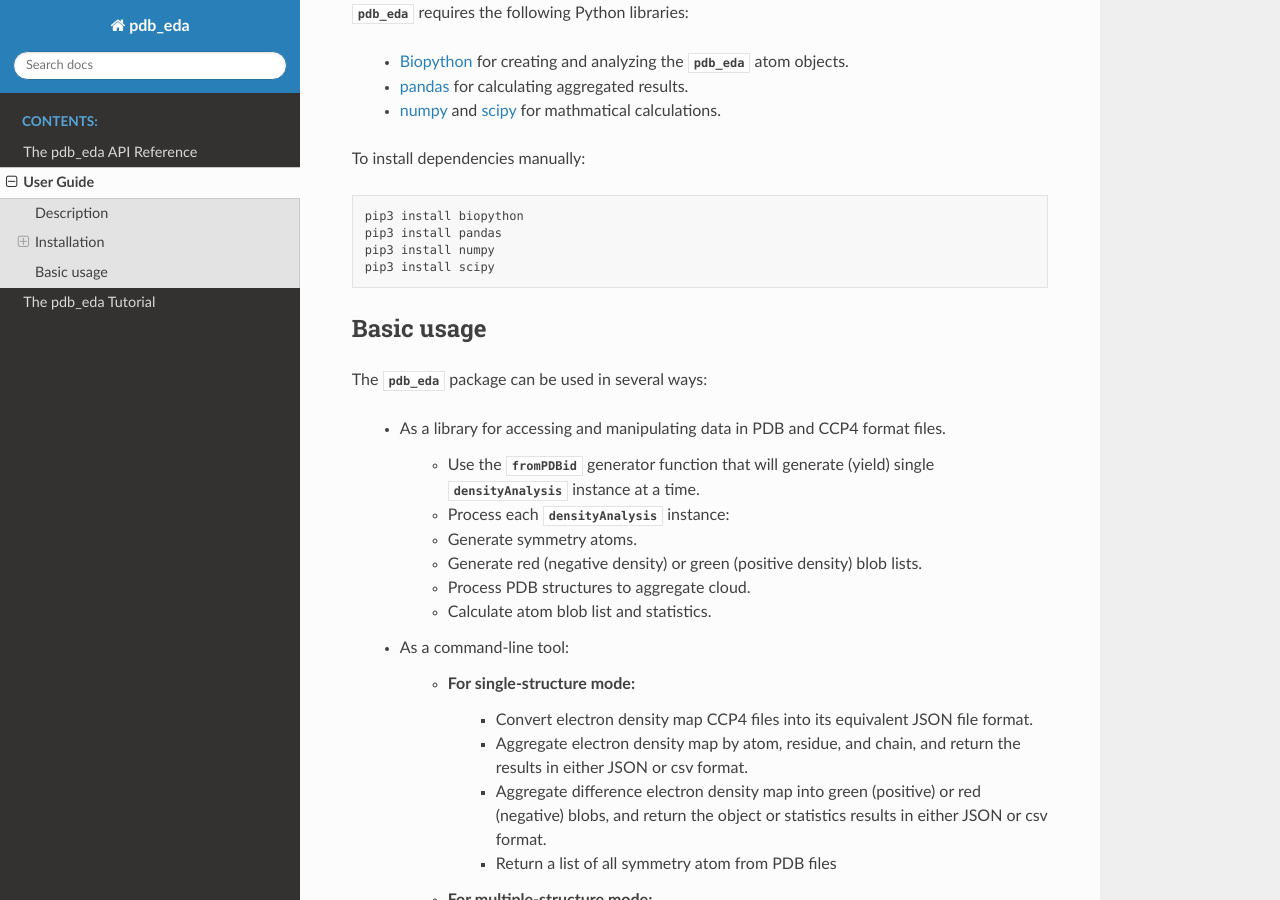
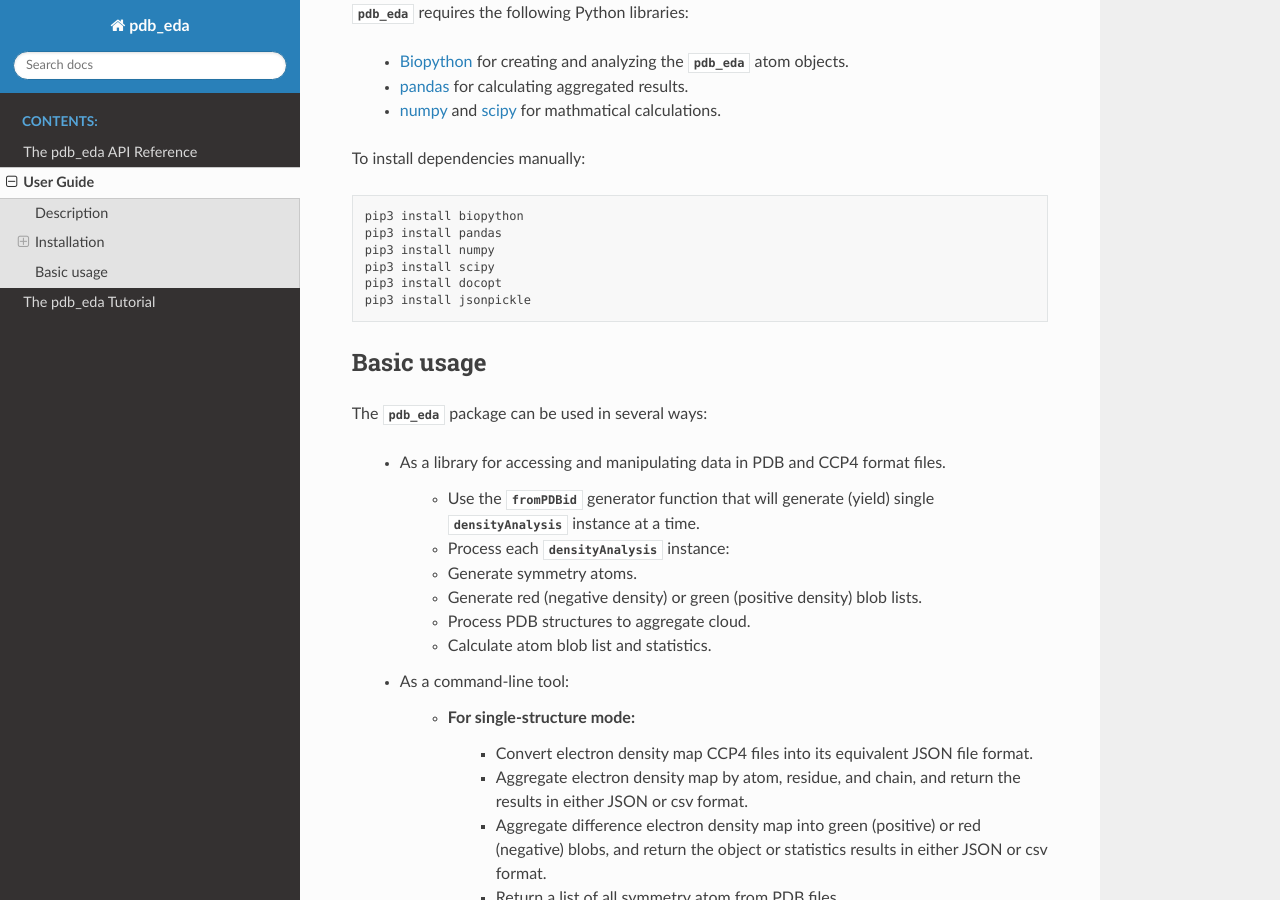
Before and after one commit to MoseleyBioinformaticsLab/pdb_eda, a Sphinx documentation site: the page built from doc/guide.rst, in a window 1280 px wide and 900 px high, scrolled down 940 px. Built offline with Sphinx 7.4.7 and the Read the Docs theme 2.0.0, drawn with Linux system fonts in a browser that asks for light colours.

```diff
--- a/README.rst
+++ b/README.rst
@@ -58,7 +58,8 @@ To install dependencies manually:
    pip3 install pandas
    pip3 install numpy
    pip3 install scipy
-
+   pip3 install docopt
+   pip3 install jsonpickle
 
 
 Basic usage
--- a/doc/guide.rst
+++ b/doc/guide.rst
@@ -52,6 +52,8 @@ To install dependencies manually:
    pip3 install pandas
    pip3 install numpy
    pip3 install scipy
+   pip3 install docopt
+   pip3 install jsonpickle
 
 
 
--- a/doc/index.rst
+++ b/doc/index.rst
@@ -4,7 +4,7 @@
    contain the root `toctree` directive.
 
 Welcome to Protein Data Bank Electron Density Analysis (pdb-eda) documentation!
-===============================================================================
+===================================================
 
 .. toctree::
    :maxdepth: 3
--- a/pdb_eda/__init__.py
+++ b/pdb_eda/__init__.py
@@ -2,4 +2,6 @@
 
 # from .ccp4 import readFromPDBID
 
-__version__ = "1.0.1"
+__version__ = "1.1.2"
+
+from .densityAnalysis import fromPDBid
--- a/setup.py
+++ b/setup.py
@@ -46,6 +46,7 @@ setup(
     license='Modified Clear BSD License',
     url='https://github.com/MoseleyBioinformaticsLab/pdb_eda',
     packages=find_packages(),
+    package_data={'pdb_eda': ['conf/*.json']},
     platforms='any',
     long_description=readme(),
     install_requires=REQUIRES,
```
